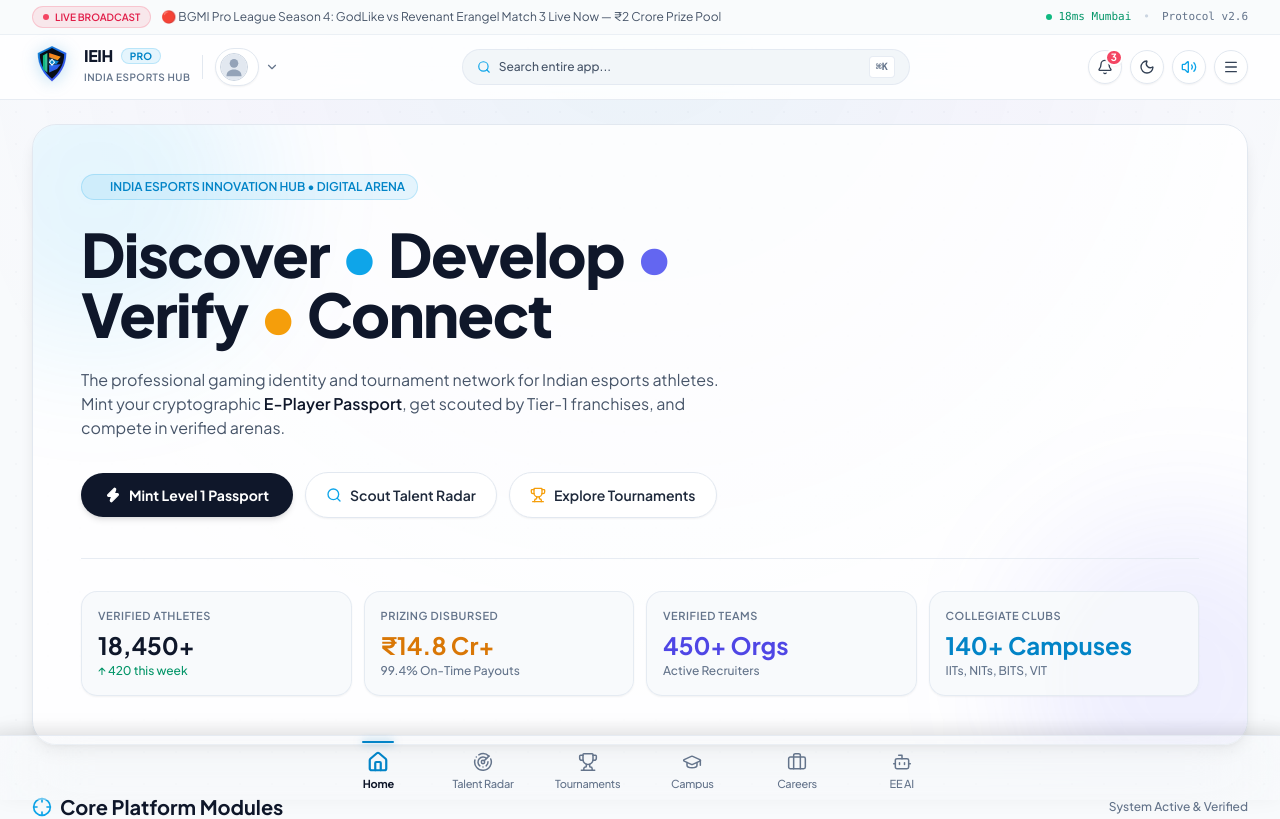
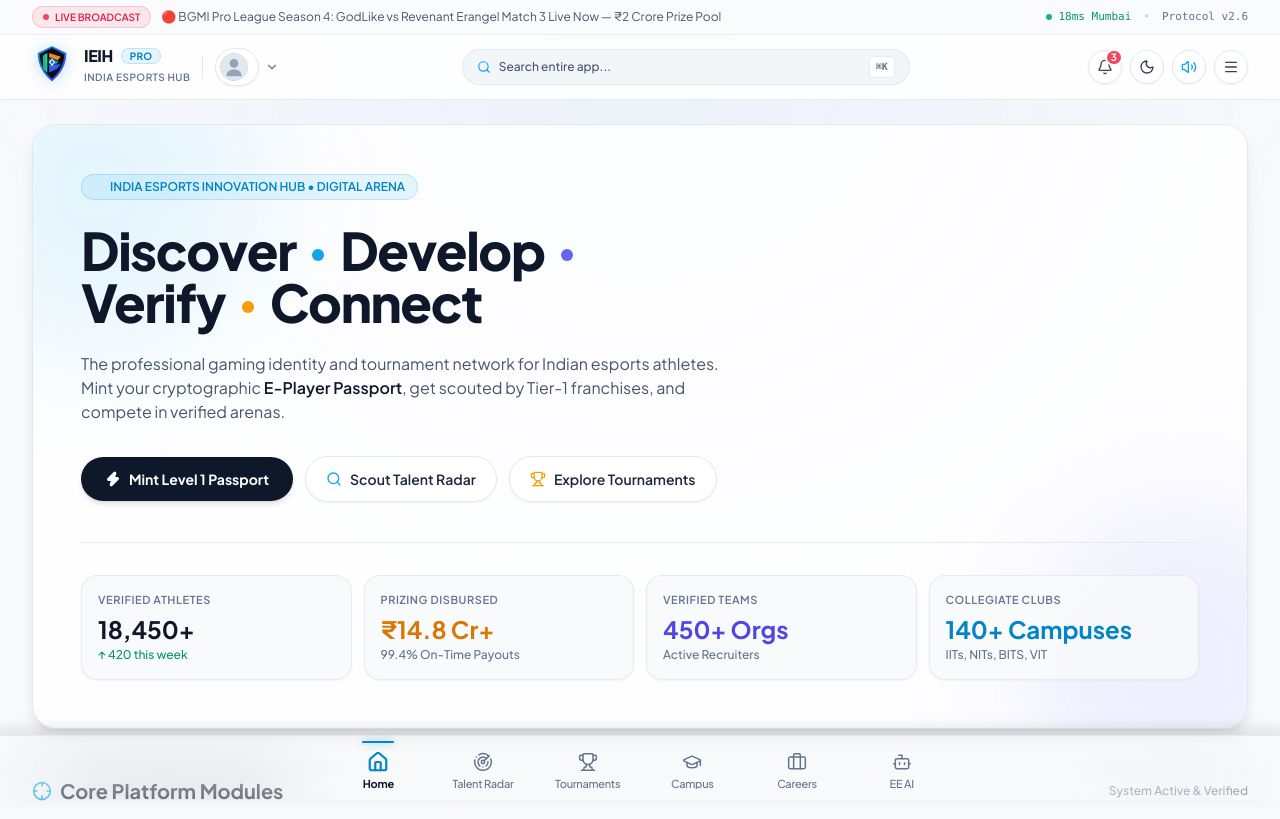
Before and after one commit to 1999rkgupta/ieih-app, a React (Vite) app in the folder frontend/: page / in a window 1280 px wide. Shown: the top 819 px of the page. Built offline with nearby package versions, Linux system fonts and the light colour scheme.

Commit message:
devlopee

```diff
--- a/frontend/src/components/home/HeroCommandCenter.tsx
+++ b/frontend/src/components/home/HeroCommandCenter.tsx
@@ -41,8 +41,19 @@
           </div>
 
           {/* Main Display Heading */}
-          <h1 className="font-extrabold text-3xl sm:text-5xl lg:text-6xl text-slate-900 dark:text-white tracking-tight leading-tight">
-            Discover <span className="text-sky-500">•</span> Develop <span className="text-indigo-500">•</span> Verify <span className="text-amber-500">•</span> Connect
+          <h1 className="font-extrabold text-3xl sm:text-5xl lg:text-[52px] text-slate-900 dark:text-white tracking-tight leading-[1.15]">
+            <span>
+              Discover{' '}
+              <span className="inline-block w-2.5 h-2.5 sm:w-3 sm:h-3 rounded-full bg-sky-500 align-middle -translate-y-0.5 mx-1.5 sm:mx-2"></span>{' '}
+              Develop{' '}
+              <span className="inline-block w-2.5 h-2.5 sm:w-3 sm:h-3 rounded-full bg-indigo-500 align-middle -translate-y-0.5 mx-1.5 sm:mx-2"></span>
+            </span>
+            <br />
+            <span>
+              Verify{' '}
+              <span className="inline-block w-2.5 h-2.5 sm:w-3 sm:h-3 rounded-full bg-amber-500 align-middle -translate-y-0.5 mx-1.5 sm:mx-2"></span>{' '}
+              Connect
+            </span>
           </h1>
 
           {/* Subheading */}
```
